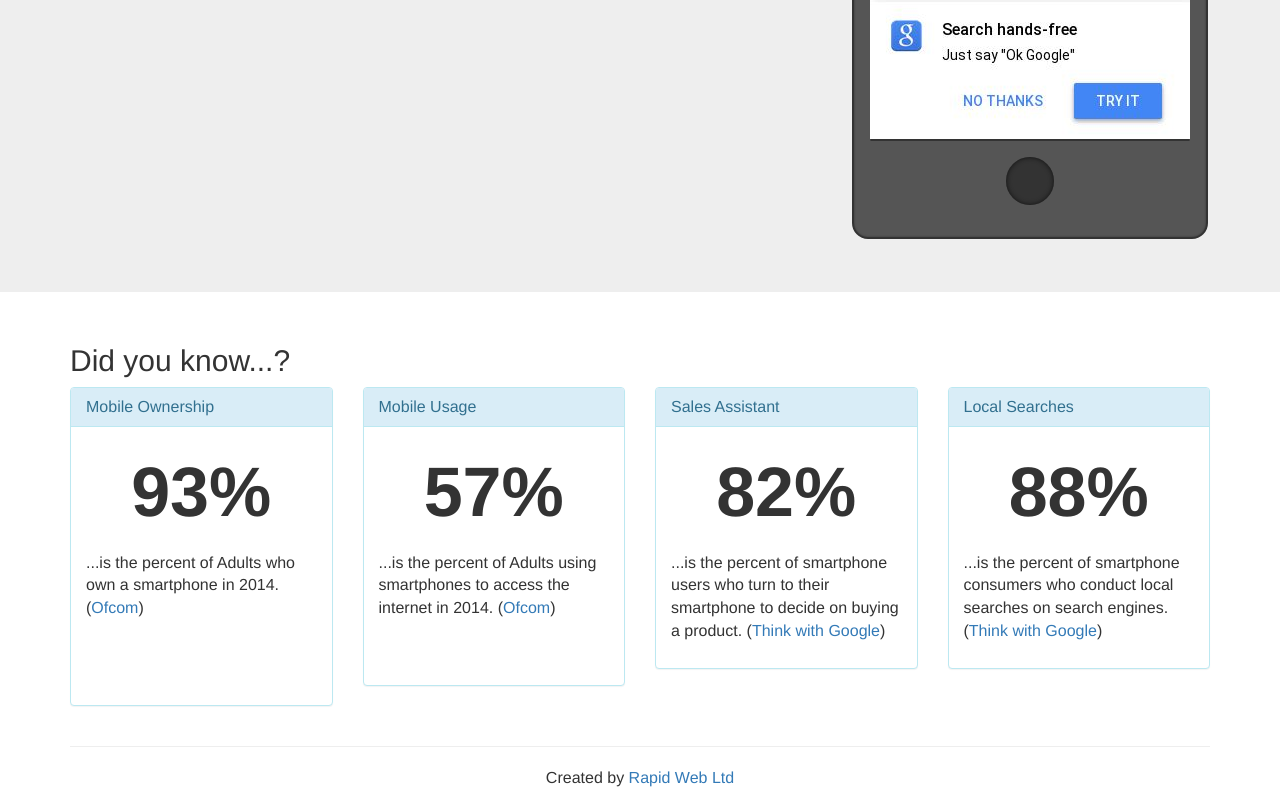
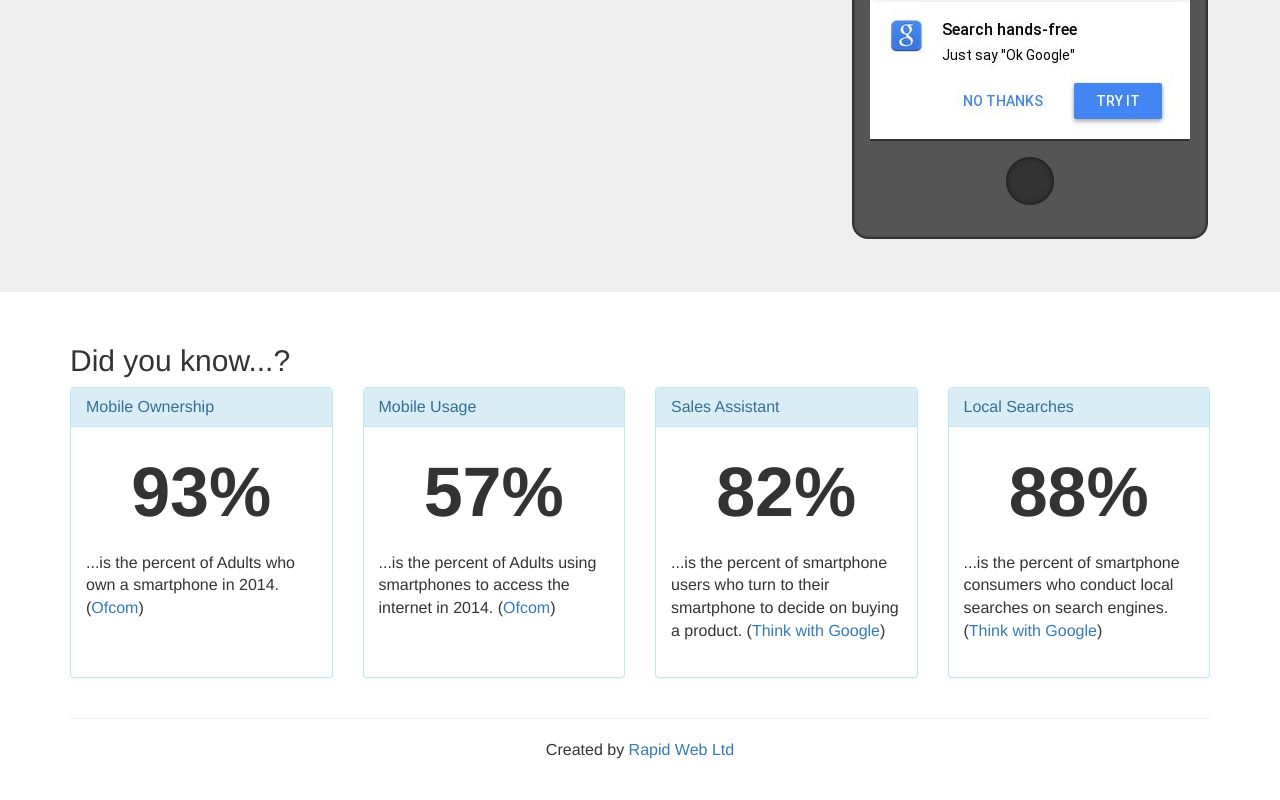
Before and after one commit to rapidwebltd/mobile-checker, a plain HTML site: page index.html in a window 1280 px wide. Shown: the part 460-1260 px from the top of the page. After the commit the page ends 1231 px from the top, so only its background shows below. Drawn offline with nearby package versions, Linux system fonts and the light colour scheme.

Commit message:
Enforced min-height on fact boxes

```diff
--- a/css/style.css
+++ b/css/style.css
@@ -6,6 +6,9 @@ p, li, label {
 .btn-yes, .btn-no {
   margin-bottom: 64px;
   width: 100%;
+}
+.fact-body {
+  min-height: 250px;
 }
 .jumbotron {
   margin-bottom: 32px;
--- a/index.html
+++ b/index.html
@@ -91,10 +91,10 @@
           <div class="panel-heading">
             <h3 class="panel-title">Mobile Ownership</h3>
           </div>
-          <div class="panel-body">
+          <div class="panel-body fact-body">
             <p class="text-center text-lg">93%</p>
             <p>...is the percent of Adults who own a smartphone in 2014. (<a href="http://media.ofcom.org.uk/facts/">Ofcom</a>)</p>
-            <br><br><br>
+
           </div>
         </div>
       </div>
@@ -104,10 +104,10 @@
           <div class="panel-heading">
           <h3 class="panel-title">Mobile Usage</h3>
           </div>
-          <div class="panel-body">
+          <div class="panel-body fact-body">
             <p class="text-center text-lg">57%</p>
             <p>...is the percent of Adults using smartphones to access the internet in 2014. (<a href="http://media.ofcom.org.uk/facts/">Ofcom</a>)</p>
-            <br><br>
+
           </div>
         </div>
       </div>
@@ -117,7 +117,7 @@
           <div class="panel-heading">
             <h3 class="panel-title">Sales Assistant</h3>
           </div>
-          <div class="panel-body">
+          <div class="panel-body fact-body">
             <p class="text-center text-lg">82%</p>
             <p>...is the percent of smartphone users who turn to their smartphone to decide on buying a product. (<a href="https://www.thinkwithgoogle.com/articles/i-want-to-buy-moments.html">Think with Google</a>)</p>
           </div>
@@ -129,7 +129,7 @@
           <div class="panel-heading">
             <h3 class="panel-title">Local Searches</h3>
           </div>
-          <div class="panel-body">
+          <div class="panel-body fact-body">
             <p class="text-center text-lg">88%</p>
             <p>...is the percent of smartphone consumers who conduct local searches on search engines. (<a href="https://think.storage.googleapis.com/docs/how-advertisers-can-extend-their-relevance-with-search_research-studies.pdf">Think with Google</a>)</p>
           </div>
```
